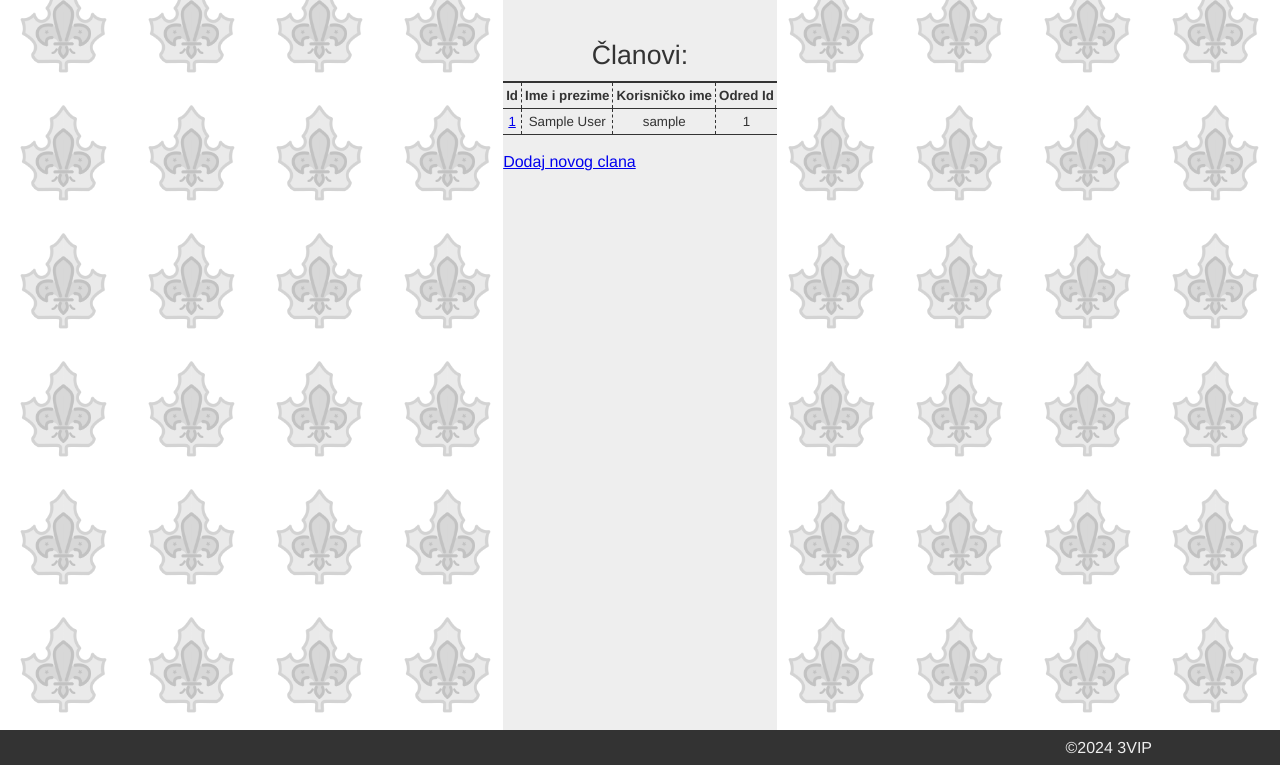
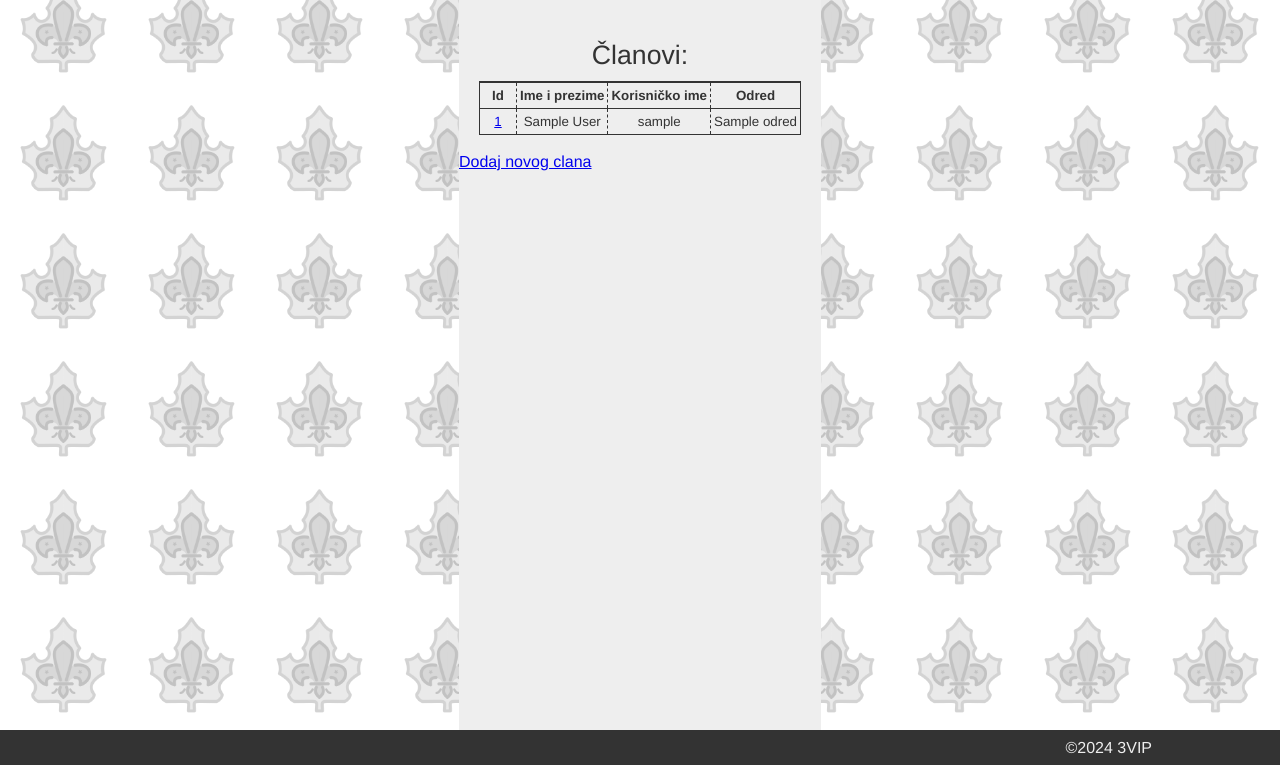
Before and after one commit to Kiconii13/eScoutID, a Flask app: page /odreddashboard in a window 1280 px wide. Shown: the part 35-800 px from the top of the page. Run offline with Flask 3, Linux system fonts and the light colour scheme; a user stored in the database is signed in; tables that the repository leaves empty hold one stand-in row (values such as "Sample post").

Commit message:
fixed table styles

```diff
--- a/app.py
+++ b/app.py
@@ -175,10 +175,9 @@ def defUser(user):
 @app.route("/odreddashboard")
 @login_required
 def odreddashboard():
-    if current_user.role == "admin":
-        return render_template("odredDashboard.html",users = User.query.all())
-    else:
-        return redirect("dashboard")
+    if current_user.role != "admin":
+        return redirect(url_for("dashboard"))
+    return render_template("odredDashboard.html",users = User.query.all())
 
 @app.route("/add", methods = ["POST","GET"])
 @login_required
--- a/models/odred.py
+++ b/models/odred.py
@@ -21,5 +21,8 @@ class Odred(db.Model):
 
     members = db.relationship('User', back_populates='odred', foreign_keys=[User.odred_id])
 
+    def __str__(self):
+        return self.name
+
     def __repr__(self):
         return f"<Odred {self.name}>"
--- a/static/styles.css
+++ b/static/styles.css
@@ -203,7 +203,30 @@ h1 {
 table {
   border-collapse: collapse;
   margin-top: 40px;
+  padding: 0 20px;
+  display: block;
+  max-width: max(350px, 50vw);
+  overflow-y: scroll;
+}
+
+table thead {
   border-top: 2px solid;
+}
+
+.dash table tr:nth-child(1) {
+  border-top: 2px solid;
+}
+
+table th, table td {
+  min-width: 5ch;
+}
+
+table td:nth-child(1), th:nth-child(1) {
+  border-left: 1px solid;
+}
+
+table td:nth-child(n), th:nth-child(n) {
+  border-right: 1px solid;
 }
 
 table tbody tr {
--- a/templates/OdredDashboard.html
+++ b/templates/OdredDashboard.html
@@ -1,7 +1,9 @@
 {% extends 'base.html' %}
+
 {% block title %}
 Odred Dashboard
 {% endblock %}
+
 {% block content %}
 <table>
     <caption>Članovi:</caption>
@@ -10,16 +12,16 @@ Odred Dashboard
             <th>Id</th>
             <th>Ime i prezime</th>
             <th>Korisničko ime</th>
-            <th>Odred Id</th>
+            <th>Odred</th>
         </tr>
     </thead>
 {% for user in users %}
     <tbody>
-	    <tr>
+        <tr>
             <td><a href="/edit/{{ user.id }}">{{ user.id }}</a></td>
             <td>{{ user.first_name }} {{ user.last_name }}</td>
             <td>{{ user.username }}</td>
-            <td>{{ user.odred_id }}</td>
+            <td>{{ user.odred }}</td>
         </tr>
     </tbody>
 {% endfor %}
--- a/templates/addClan.html
+++ b/templates/addClan.html
@@ -3,8 +3,8 @@
 {{ h1 }}
 {% endblock %}
 {% block content %}
-<h1>{{ h1 }}</h1>
 <form action="#" method="post">
+    <h1>{{ h1 }}</h1>
     <label for="username">Username: </label>
     <input type="text" id="username" name="username" value = "{{clan.username}}"
     required oninvalid="this.setCustomValidity('Unesite korisnicko ime clana')" oninput="this.setCustomValidity('')"><br>
```
Also changed, not shown: templates/odred.html (+7 -10 lines).
